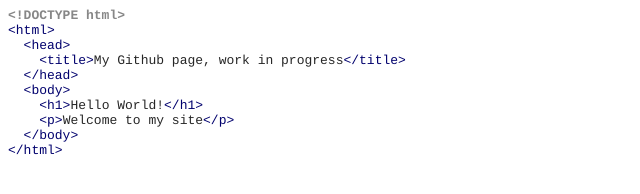
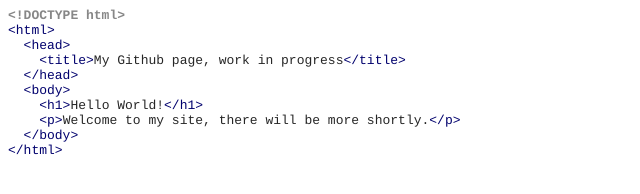
Before and after one commit to megolienau/lienau.github.io, a plain HTML site: page index.html in a window 1280 px wide. Shown: the whole page, without its empty margins (0-640 px from the left). Drawn offline with Linux system fonts and the light colour scheme.

Commit message:
update index

```diff
--- a/index.html
+++ b/index.html
@@ -23,7 +23,7 @@
 <p class="p2"><span class="s2"><span class="Apple-converted-space">  </span></span><span class="s1">&lt;/head&gt;</span></p>
 <p class="p2"><span class="s2"><span class="Apple-converted-space">  </span></span><span class="s1">&lt;body&gt;</span></p>
 <p class="p3"><span class="s1"><span class="Apple-converted-space">    </span></span><span class="s3">&lt;h1&gt;</span><span class="s1">Hello World!</span><span class="s3">&lt;/h1&gt;</span></p>
-<p class="p3"><span class="s1"><span class="Apple-converted-space">    </span></span><span class="s3">&lt;p&gt;</span><span class="s1">Welcome to my site</span><span class="s3">&lt;/p&gt;</span></p>
+<p class="p3"><span class="s1"><span class="Apple-converted-space">    </span></span><span class="s3">&lt;p&gt;</span><span class="s1">Welcome to my site, there will be more shortly.</span><span class="s3">&lt;/p&gt;</span></p>
 <p class="p2"><span class="s2"><span class="Apple-converted-space">  </span></span><span class="s1">&lt;/body&gt;</span></p>
 <p class="p2"><span class="s1">&lt;/html&gt;</span></p>
 </body>
```
